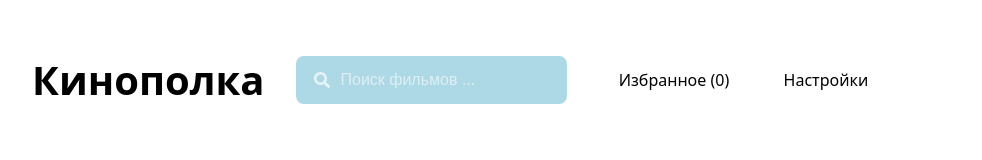
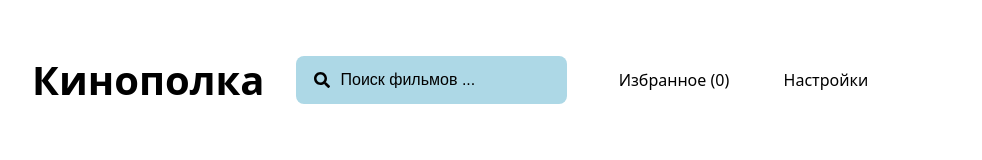
Before and after one commit to Aliya0322/cinema_react, a React (Vite) app: page / in a window 1280 px wide. Shown: the top 160 px of the page, without its empty margins (48-1030 px from the left). Built offline with nearby package versions, Linux system fonts and the light colour scheme.

Commit message:
init commit

```diff
--- a/src/components/Header.scss
+++ b/src/components/Header.scss
@@ -49,7 +49,7 @@
 }
 
 .catalog-input::placeholder {
-  color: rgba(255, 255, 255, 0.6);
+  color: var(--text-primary);
   transition: color 0.3s ease;
 }
 
@@ -58,7 +58,7 @@
 }
 
 .search-icon {
-  color: rgba(255, 255, 255, 0.7);
+  color: var(--text-primary);
   transition: color 0.3s ease;
   flex-shrink: 0;
 }
--- a/src/components/Header.tsx
+++ b/src/components/Header.tsx
@@ -12,7 +12,11 @@ type HeaderProps = {
   onNavigateToSettings: () => void;
 };
 
-export const Header: React.FC<HeaderProps> = ({ searchQuery, onSearchChange, favoritesCount, onNavigateToFavorites, onNavigateToSettings }) => {
+export const Header: React.FC<HeaderProps> = ({ searchQuery,
+                                                onSearchChange,
+                                                favoritesCount,
+                                                onNavigateToFavorites,
+                                                onNavigateToSettings }) => {
 
   return (
     <header className="catalog-header">
--- a/src/components/MovieCard.scss
+++ b/src/components/MovieCard.scss
@@ -50,6 +50,4 @@
   border: none;
   font-size: $button-font-size;
   border-radius: $border-radius;
-  padding: 0.75rem;
-  transition: all 0.3s ease;
 }
```
